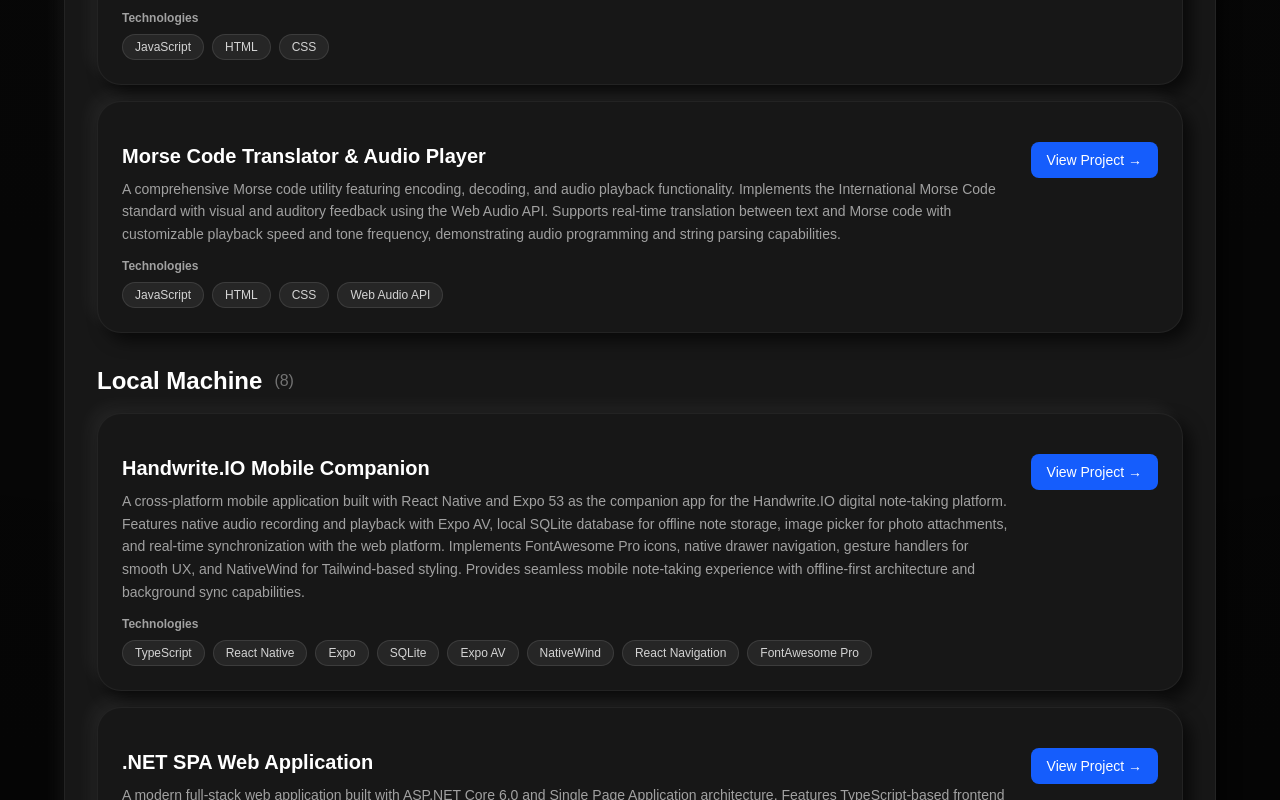
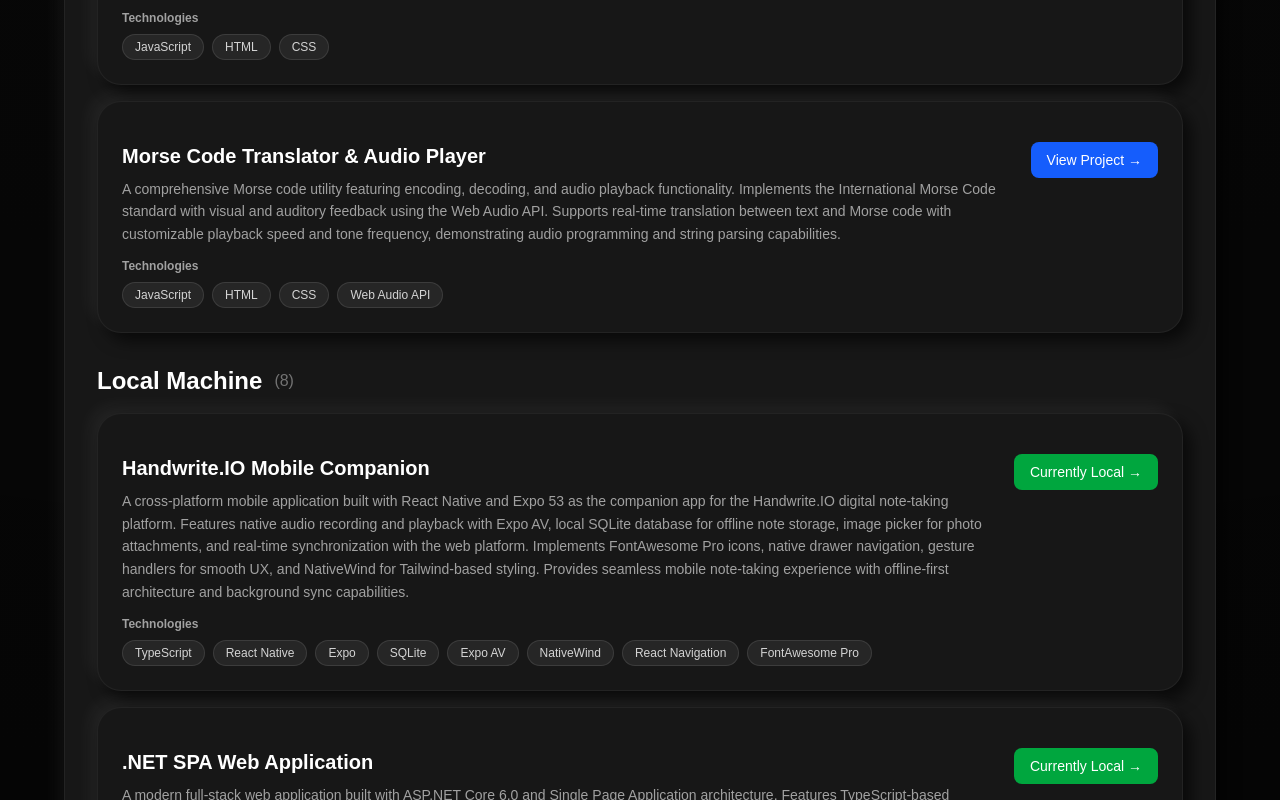
Before and after one commit to Malcolmston/Malcolmston.github.io, a Next.js app: page / in a window 1280 px wide. Shown: the part 11200-12000 px from the top of the page. Built offline with nearby package versions, Linux system fonts and the light colour scheme.

Commit message:
feat: conditionally render project action button based on site type
- Display "View Project" link for non-local sites
- Show "Currently Local" badge for local environments

```diff
--- a/app/projects.tsx
+++ b/app/projects.tsx
@@ -114,6 +114,8 @@ export default function Projects() {
                                                             {project.description}
                                                         </p>
                                                     </div>
+
+                                                    { !site.toLowerCase().includes("local") ? (
                                                         <a
                                                             href={project.repo}
                                                             target="_blank"
@@ -123,6 +125,9 @@ export default function Projects() {
                                                         >
                                                             View Project →
                                                         </a>
+                                                    ) : (<span className="shrink-0 px-4 py-2 bg-green-600 hover:bg-green-700
+                                                                 rounded-lg transition-colors text-sm font-medium">Currently Local →</span>)}
+
                                                 </div>
 
                                                 {/* Documentation Link */}
```
Lines whose indentation alone changed are shown as unchanged.
